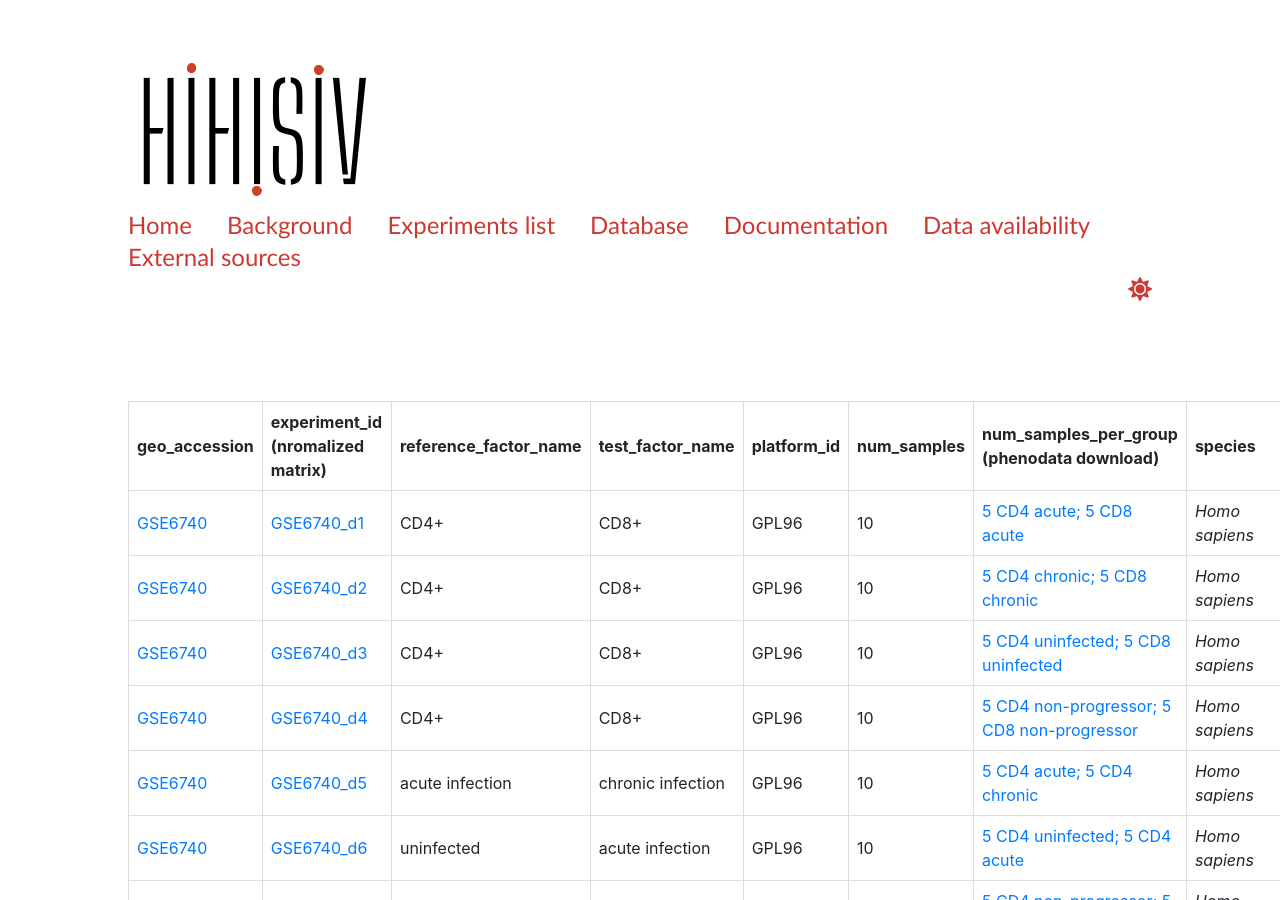
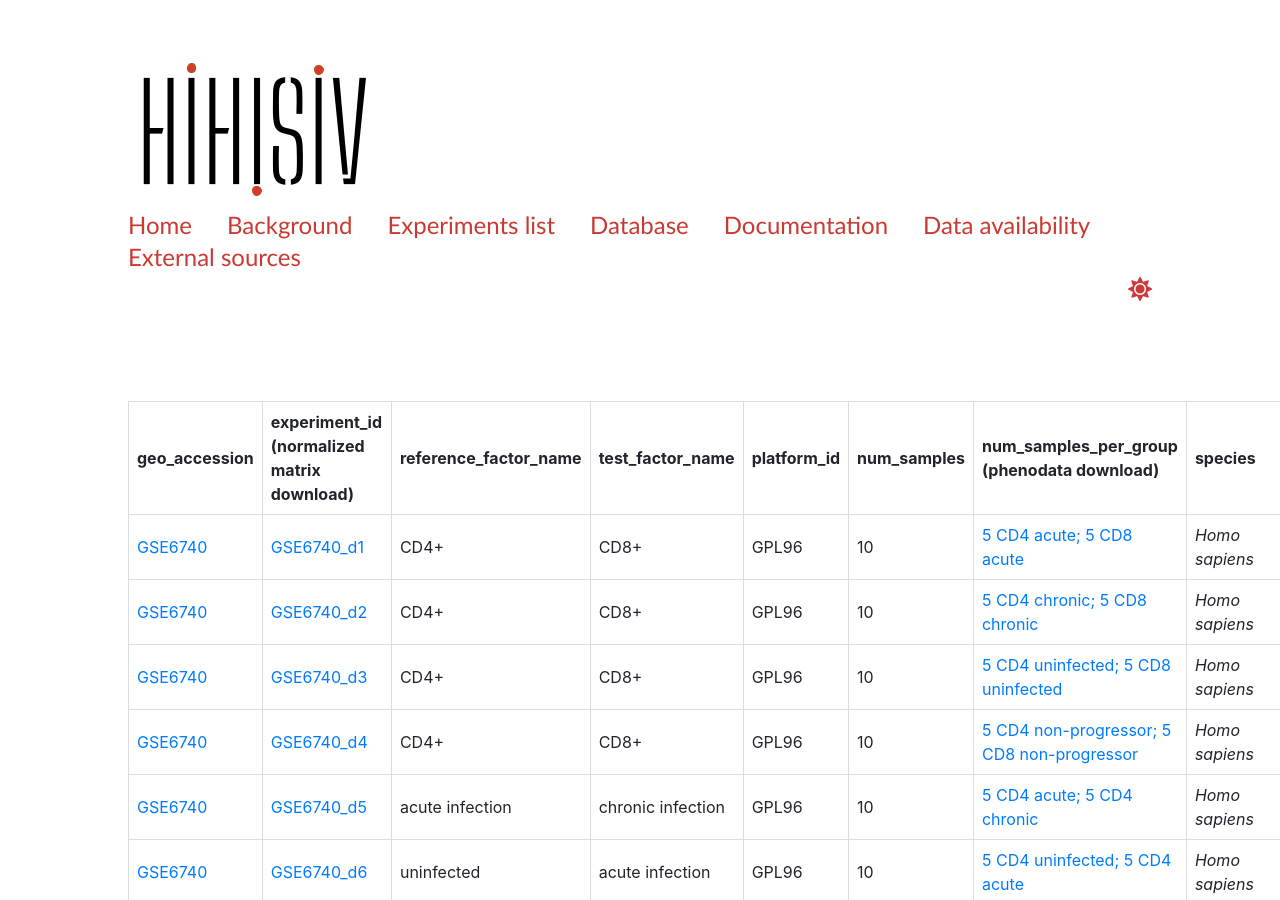
Before and after one commit to hihisiv/hihisiv.github.io, a Jekyll site: the page built from experiment_list.md, in a window 1280 px wide and 900 px high. Built offline with Jekyll 4.4.1, drawn with Linux system fonts in a browser that asks for light colours; nearby versions of some CDN libraries; a style sheet for code colours, icons or effects is not loaded.

Commit message:
normalized matrix

```diff
--- a/experiment_list.md
+++ b/experiment_list.md
@@ -9,8 +9,8 @@ output:
     toc_depth: 4
 ---
 
-| geo_accession                                                                               | experiment_id (nromalized matrix)                                                                                          | reference_factor_name         | test_factor_name                  | platform_id | num_samples | num_samples_per_group (phenodata download)                                                                                                                                                                                | species                                 | sp_ncbi_id |
-| ------------------------------------------------------------------------------------------- | -------------------------------------------------------------------------------------------------------------------------- | ----------------------------- | --------------------------------- | ----------- | ----------- | ------------------------------------------------------------------------------------------------------------------------------------------------------------------------------------------------------------------------- | --------------------------------------- | ---------- |
+| geo_accession                                                                               | experiment_id (normalized matrix download)                                                                                          | reference_factor_name         | test_factor_name                  | platform_id | num_samples | num_samples_per_group (phenodata download)                                                                                                                                                                                | species                                 | sp_ncbi_id |
+| ------------------------------------------------------------------------------------------- | -------------------------------------------------------------------------------------------------------------------------- | ----------------------------- | --------------------------------- | ----------- | ----------- | ------------------------------------------------------------------------------------------------------------------------------------------------------------------------------------------------------------------------- | ---------------------------------------------- | ---------- |
 | [GSE6740](https://www.ncbi.nlm.nih.gov/geo/query/acc.cgi?acc=GSE6740){:target="_blank"}     | [GSE6740_d1](https://github.com/hihisiv/matrix_normalized/blob/main/GSE6740_d1-MatrixNormalized.csv){:target="_blank"}     | CD4+                          | CD8+                              | GPL96       | 10          | [5 CD4 acute; 5 CD8 acute](https://github.com/hihisiv/phenodata/blob/main/GSE6740_d1.csv){:target="_blank"}                                                                                                               | *Homo sapiens*                        | 9606       |
 | [GSE6740](https://www.ncbi.nlm.nih.gov/geo/query/acc.cgi?acc=GSE6740){:target="_blank"}     | [GSE6740_d2](https://github.com/hihisiv/matrix_normalized/blob/main/GSE6740_d2-MatrixNormalized.csv){:target="_blank"}     | CD4+                          | CD8+                              | GPL96       | 10          | [5 CD4 chronic; 5 CD8 chronic](https://github.com/hihisiv/phenodata/blob/main/GSE6740_d2.csv){:target="_blank"}                                                                                                           | *Homo sapiens*                        | 9606       |
 | [GSE6740](https://www.ncbi.nlm.nih.gov/geo/query/acc.cgi?acc=GSE6740){:target="_blank"}     | [GSE6740_d3](https://github.com/hihisiv/matrix_normalized/blob/main/GSE6740_d3-MatrixNormalized.csv){:target="_blank"}     | CD4+                          | CD8+                              | GPL96       | 10          | [5 CD4 uninfected; 5 CD8 uninfected](https://github.com/hihisiv/phenodata/blob/main/GSE6740_d3.csv){:target="_blank"}                                                                                                     | *Homo sapiens*                        | 9606       |
```
